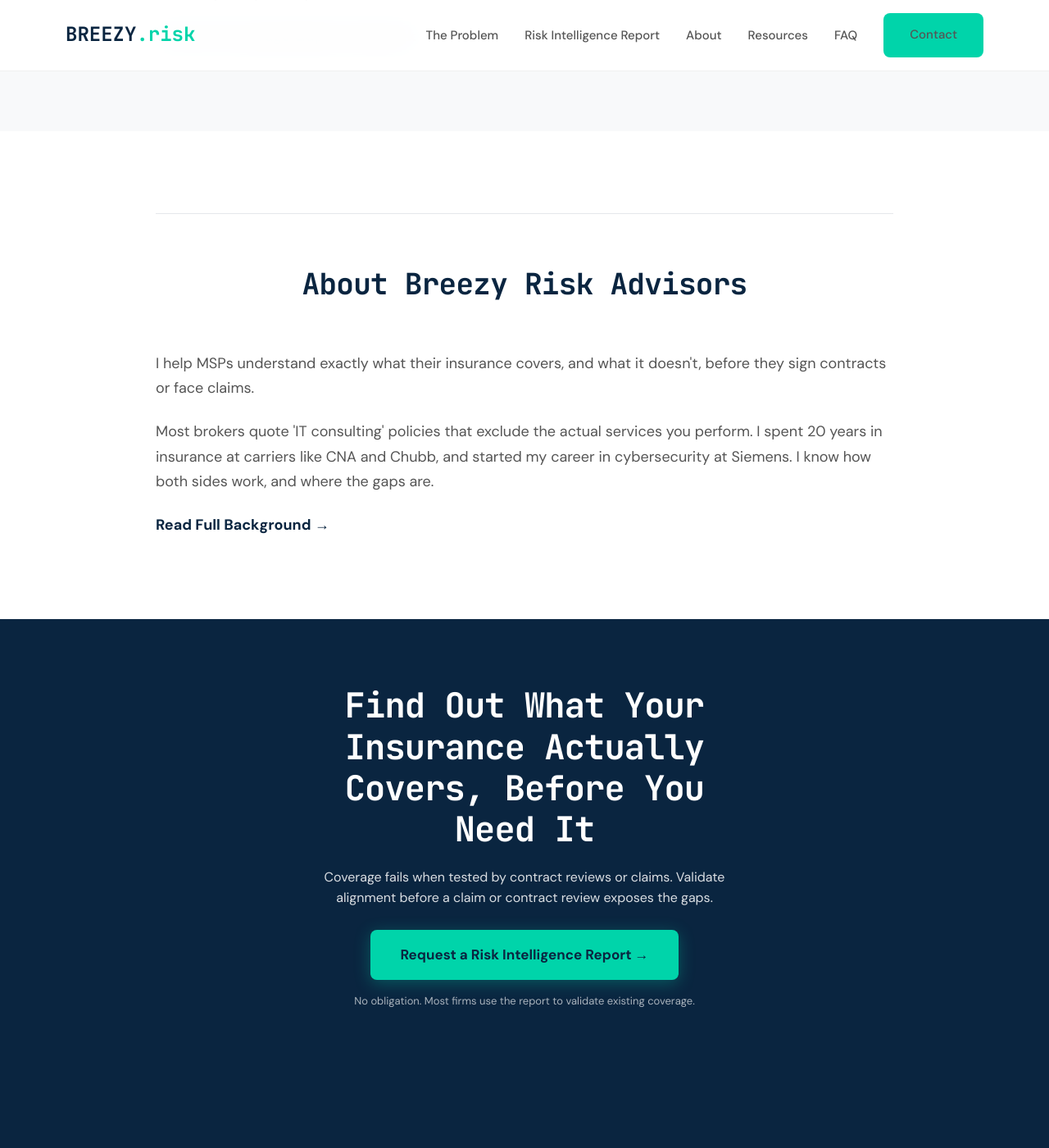
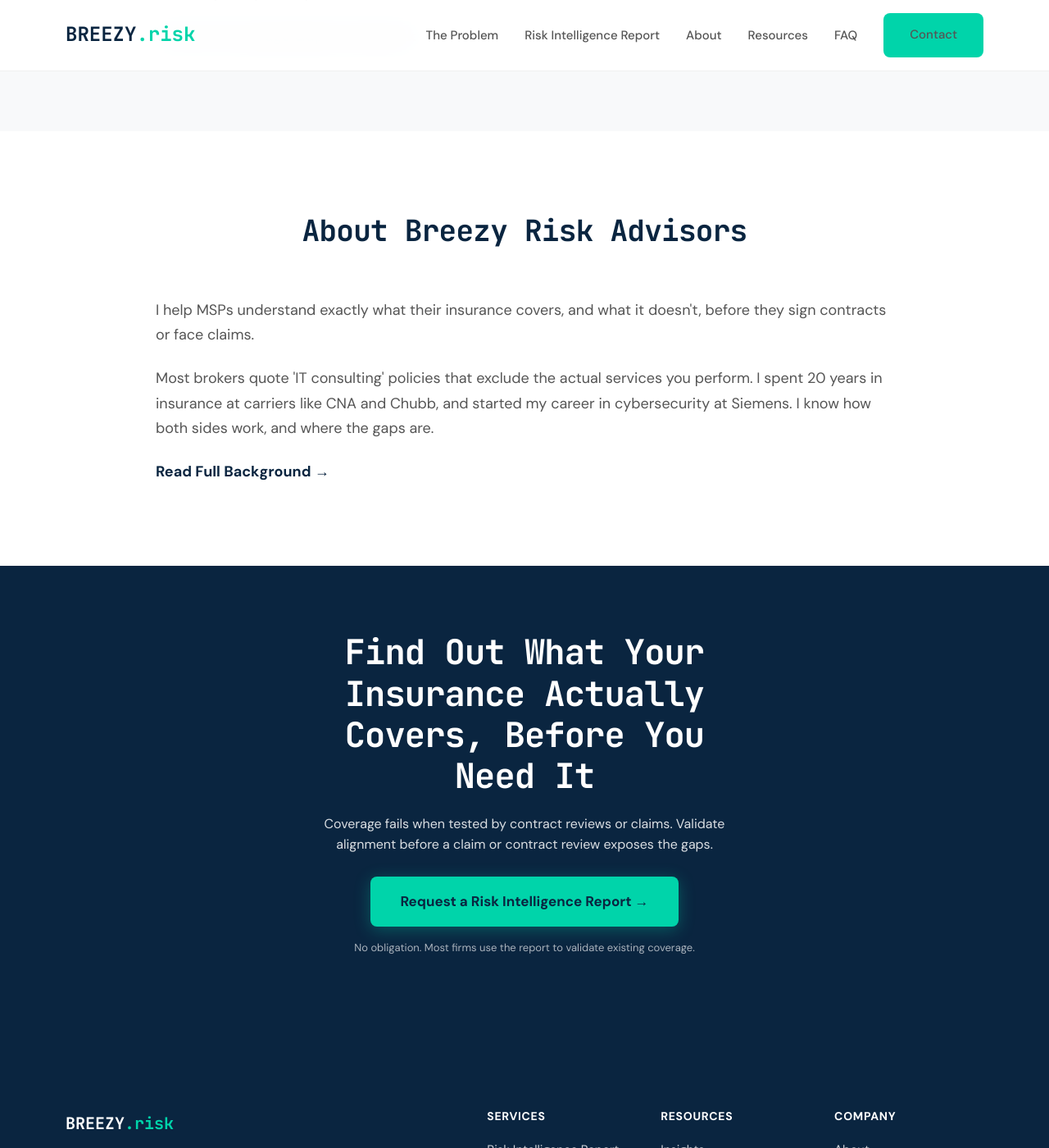
Before and after one commit to joeproe1/breezyins.com, a Jekyll site: the page built from index.html, in a window 1280 px wide and 1400 px high, scrolled down 1860 px. Shown: the whole window at 82% size. Built offline with Jekyll 4.4.1, drawn with Linux system fonts in a browser that asks for light colours.

Commit message:
Remove grey divider line from About page
Co-Authored-By: Claude Opus 4.6 <noreply@anthropic.com>

```diff
--- a/_sass/_pages.scss
+++ b/_sass/_pages.scss
@@ -112,15 +112,6 @@
 .about-section {
     padding: $section-padding 0;
     background: white;
-    position: relative;
-
-    &::before {
-        content: "";
-        display: block;
-        max-width: 900px;
-        margin: 0 auto 64px;
-        border-top: 1px solid $border;
-    }
 }
 
 // CTA Banner
```
